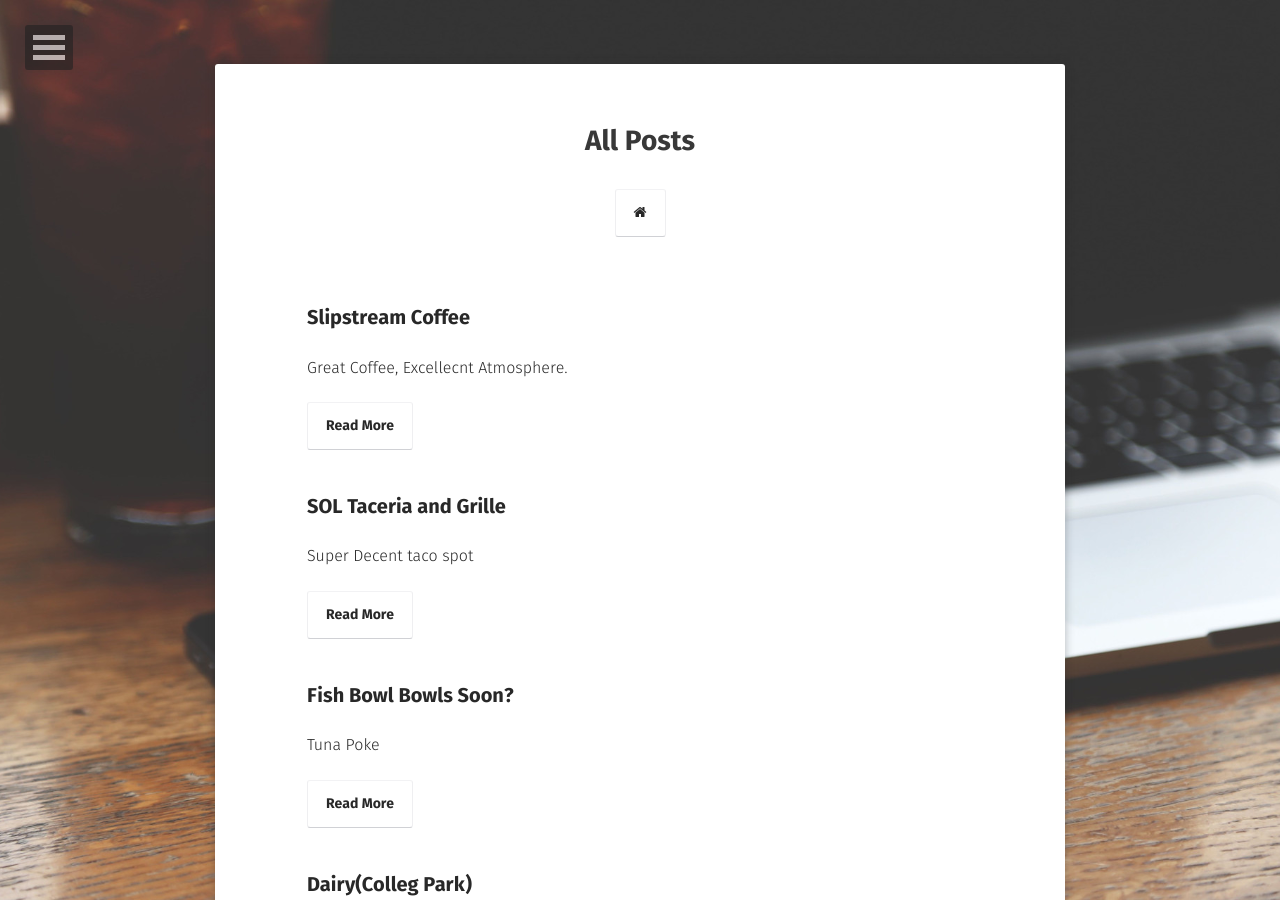
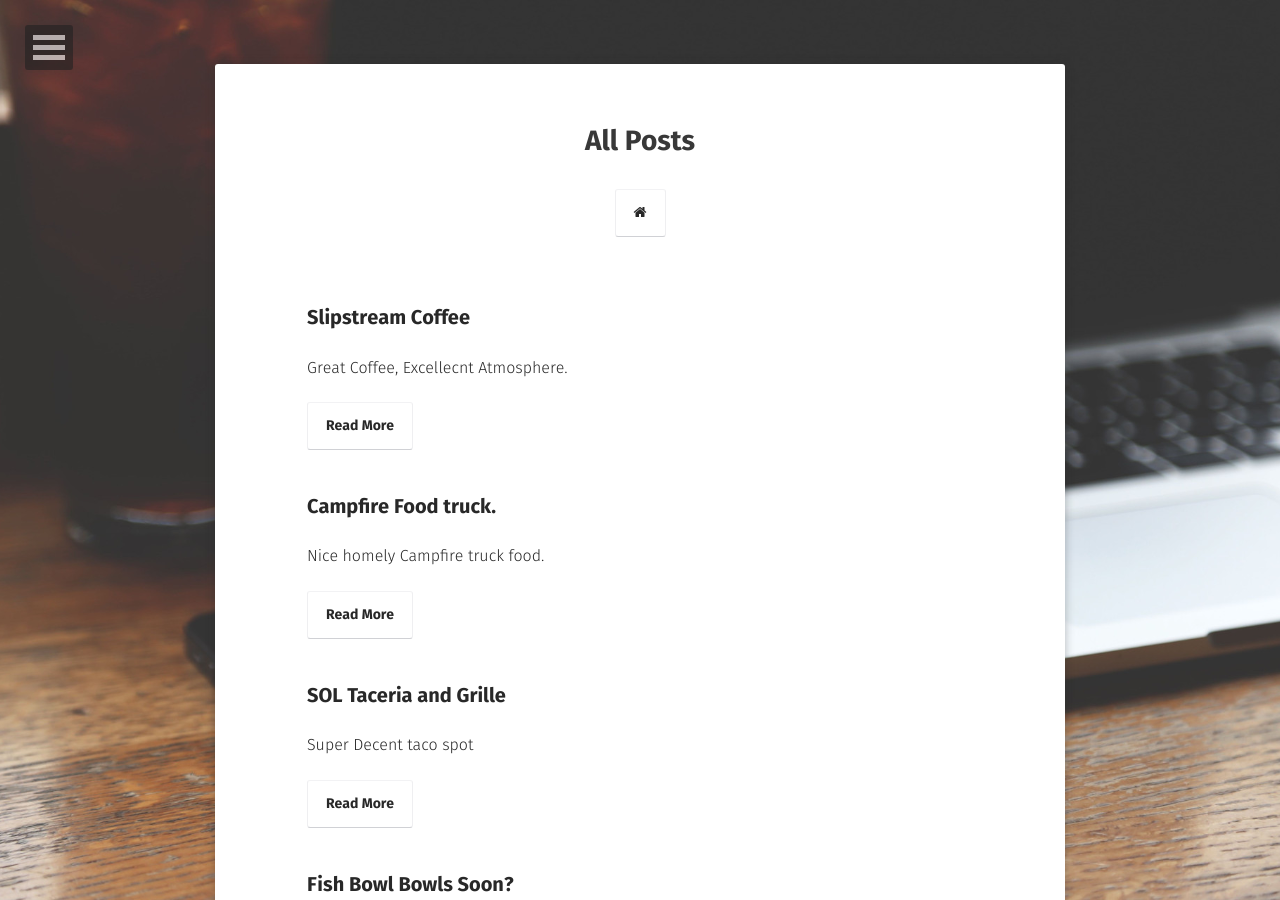
Before and after one commit to MCMXCIII/mcmxciii.github.io, a Jekyll site: the page built from posts/index.md, in a window 1280 px wide and 900 px high. Built offline with Jekyll 4.4.1, drawn with Linux system fonts in a browser that asks for light colours; some web fonts are replaced.

Commit message:
Update 2019-02-01-Campfire-Food-Truck.md

```diff
--- a/_posts/2019-02-01-Campfire-Food-Truck.md
+++ b/_posts/2019-02-01-Campfire-Food-Truck.md
@@ -1,5 +1,11 @@
 ---
-published: false
+layout: post
+title: Campfire Food truck.
+date: 2019-01-30
+excerpt: "Nice homely Campfire truck food."
+tags: [Resturants,Food]
+comments: true
+categories: misc
 ---
 ## Campfire food truck.
 
```
